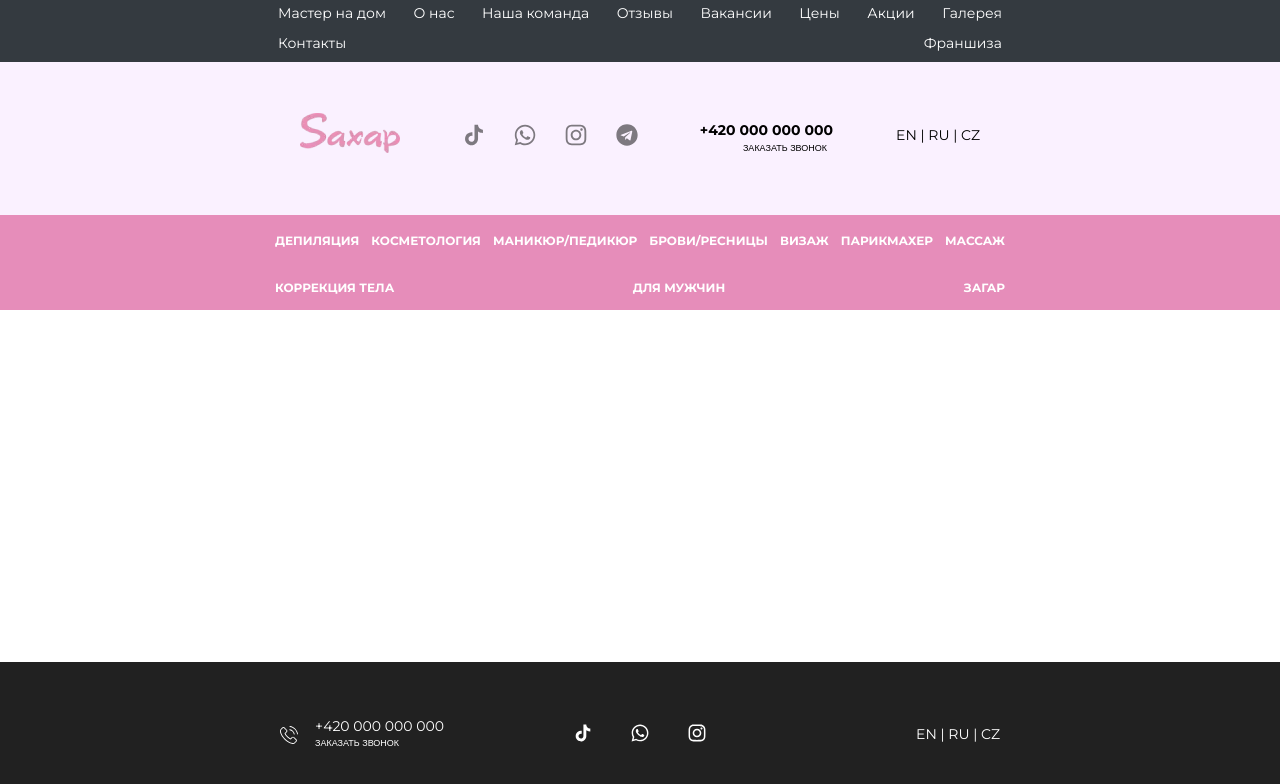
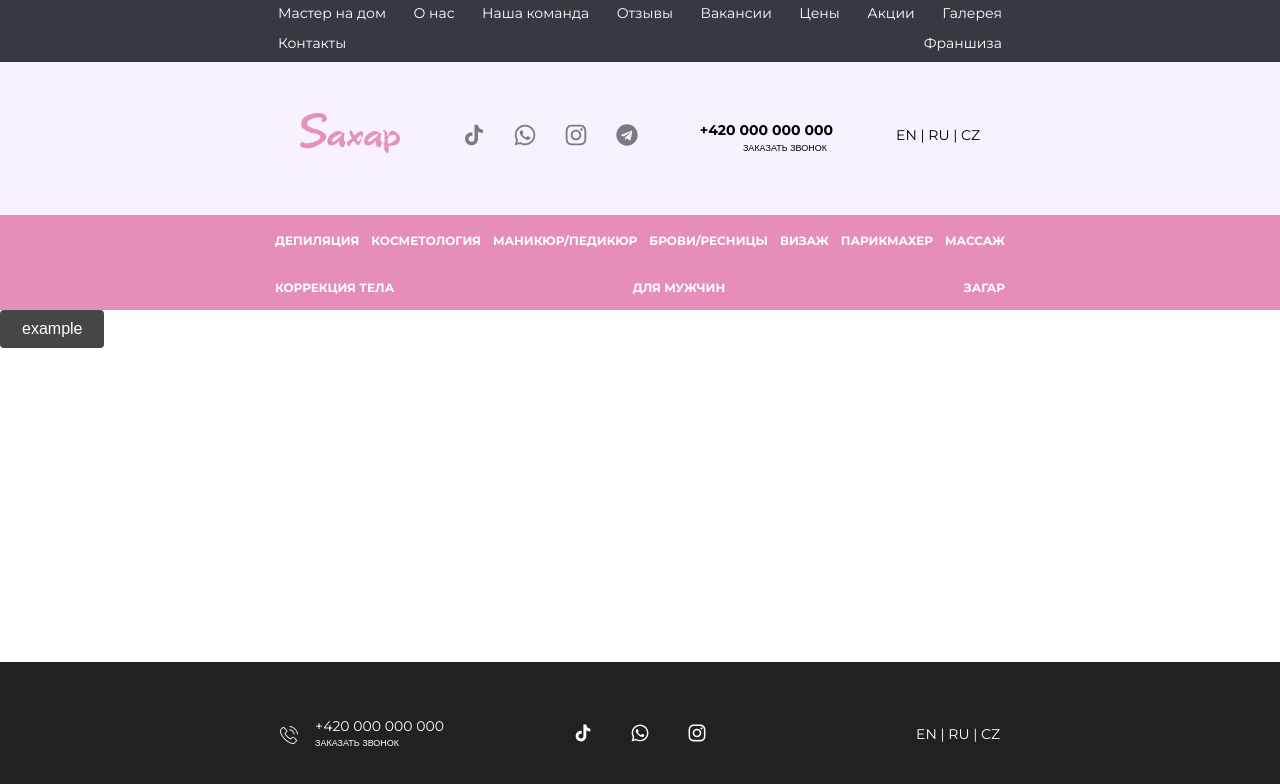
Before and after one commit to larry6767/beauty-saloon, a Next.js app: page / in a window 1280 px wide. Shown: the top 784 px of the page. Built offline with nearby package versions, Linux system fonts and the light colour scheme; what emotion-normalize would draw is missing.

Commit message:
fix button

```diff
--- a/src/app/page.tsx
+++ b/src/app/page.tsx
@@ -1,8 +1,9 @@
 import { Button } from '../components/generic/Button'
 
 export default function Home() {
-  return
-  ;<>
-    <Button />
-  </>
+  return (
+    <>
+      <Button text={'example'} />
+    </>
+  )
 }
--- a/src/components/generic/Button/Button.tsx
+++ b/src/components/generic/Button/Button.tsx
@@ -10,7 +10,7 @@ const Button: React.FC<ButtonProps> = ({
   size = 'm',
   variant = 'primary',
   disabled = false,
-  //icon,
+  // icon,
   float,
   margin,
   width,
--- a/src/components/generic/Button/types.ts
+++ b/src/components/generic/Button/types.ts
@@ -19,7 +19,7 @@ type FloatProps = {
 }
 
 export type ButtonProps = React.ComponentPropsWithoutRef<'button'> & {
-  text?: string
+  text: string
   size?: keyof typeof ButtonSizes
   variant?: keyof typeof ButtonVariants
   icon?: JSX.Element
```
